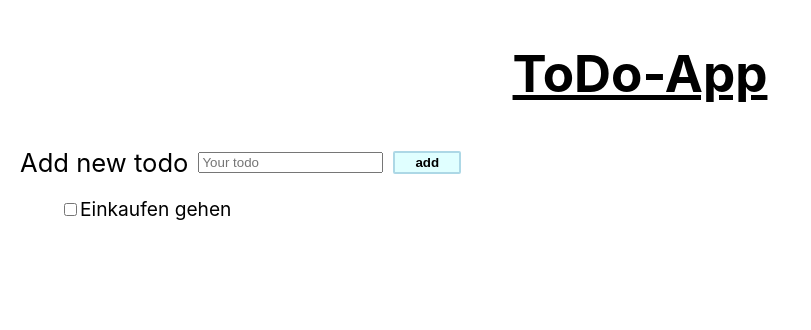
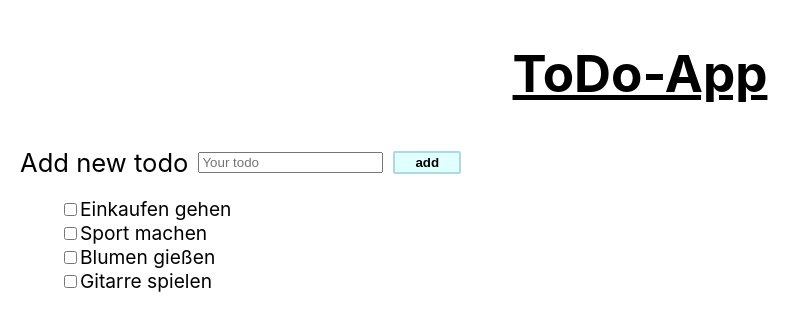
Before and after one commit to Gw3i/Todo-App, a React (Create React App) app: page / in a window 1280 px wide. Shown: the top 330 px of the page, without its empty margins (0-811 px from the left). Built offline with nearby package versions, Linux system fonts and the light colour scheme.

Commit message:
Add map function to create list items

```diff
--- a/src/App.js
+++ b/src/App.js
@@ -2,18 +2,23 @@ import "./App.css";
 import Headline from "./Components/Headline";
 import ToDoForm from "./Components/ToDoForm";
 import ToDoList from "./Components/ToDoList";
-
+import { nanoid } from "nanoid";
 
 import React, { useState } from "react";
 
 function App() {
-  const [toDoListItems, settoDoListItems] = useState({});
+  const [toDoListItems, setToDoListItems] = useState([
+    { id: nanoid, todo: "Einkaufen gehen", checked: false },
+    { id: nanoid, todo: "Sport machen", checked: false },
+    { id: nanoid, todo: "Blumen gießen", checked: false },
+    { id: nanoid, todo: "Gitarre spielen", checked: false },
+  ]);
 
   return (
     <section className="List-section">
       <Headline headlineText="ToDo-App"></Headline>
       <ToDoForm />
-      <ToDoList />
+      <ToDoList toDoListItems={toDoListItems} />
     </section>
   );
 }
--- a/src/Components/ToDoList.jsx
+++ b/src/Components/ToDoList.jsx
@@ -1,11 +1,15 @@
 import "./ToDoList.css";
-export default function ToDoList() {
+export default function ToDoList({ toDoListItems }) {
   return (
     <ul className="todo-list">
-      <li className="todo-list__item">
-        <input value="Enkaufen gehen" type="checkbox" />
-        <span>Einkaufen gehen</span>
-      </li>
+      {toDoListItems.map((listItem) => {
+        return (
+          <li className="todo-list__item">
+            <input type="checkbox" value={listItem.todo} />
+            <span>{listItem.todo}</span>
+          </li>
+        );
+      })}
     </ul>
   );
 }
```
